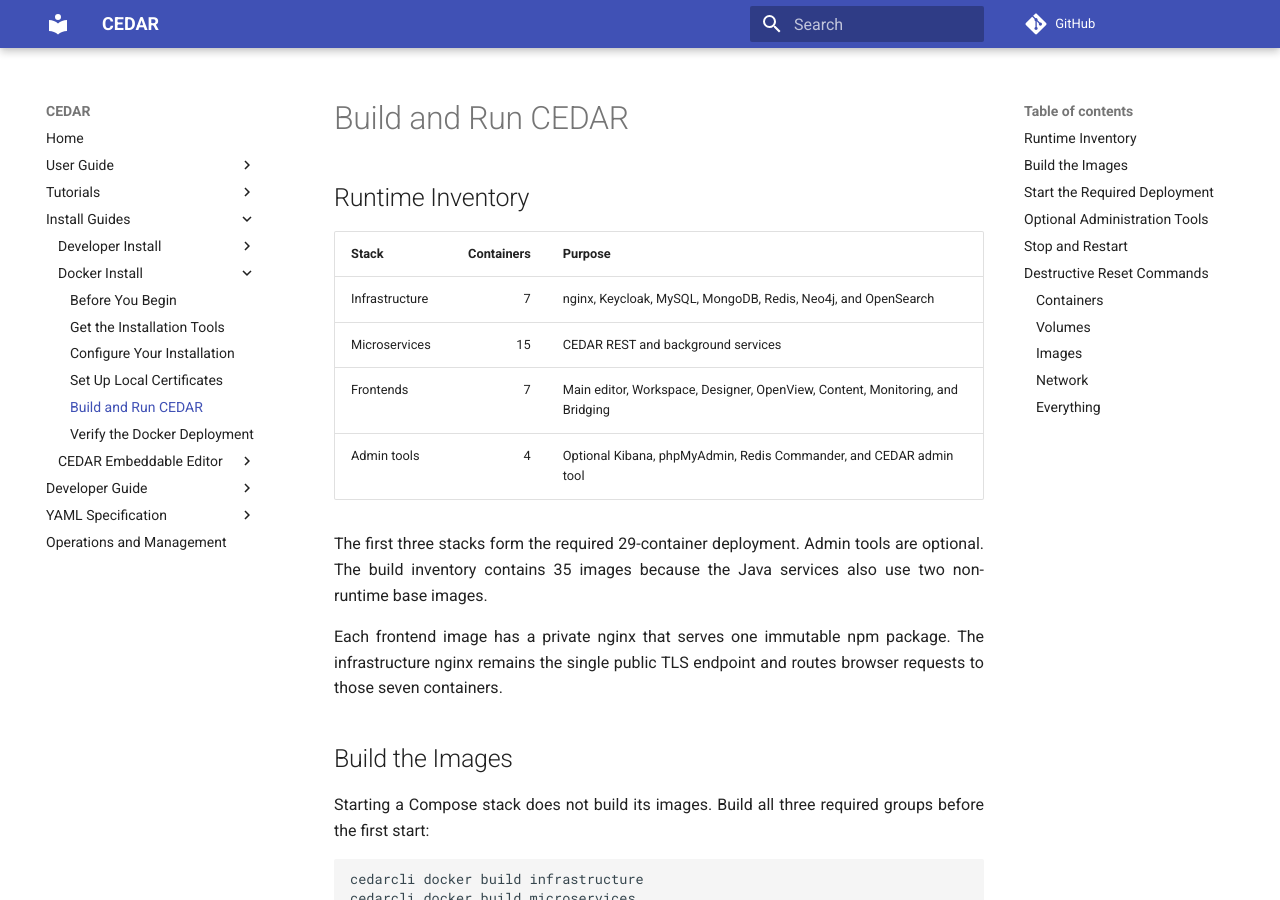
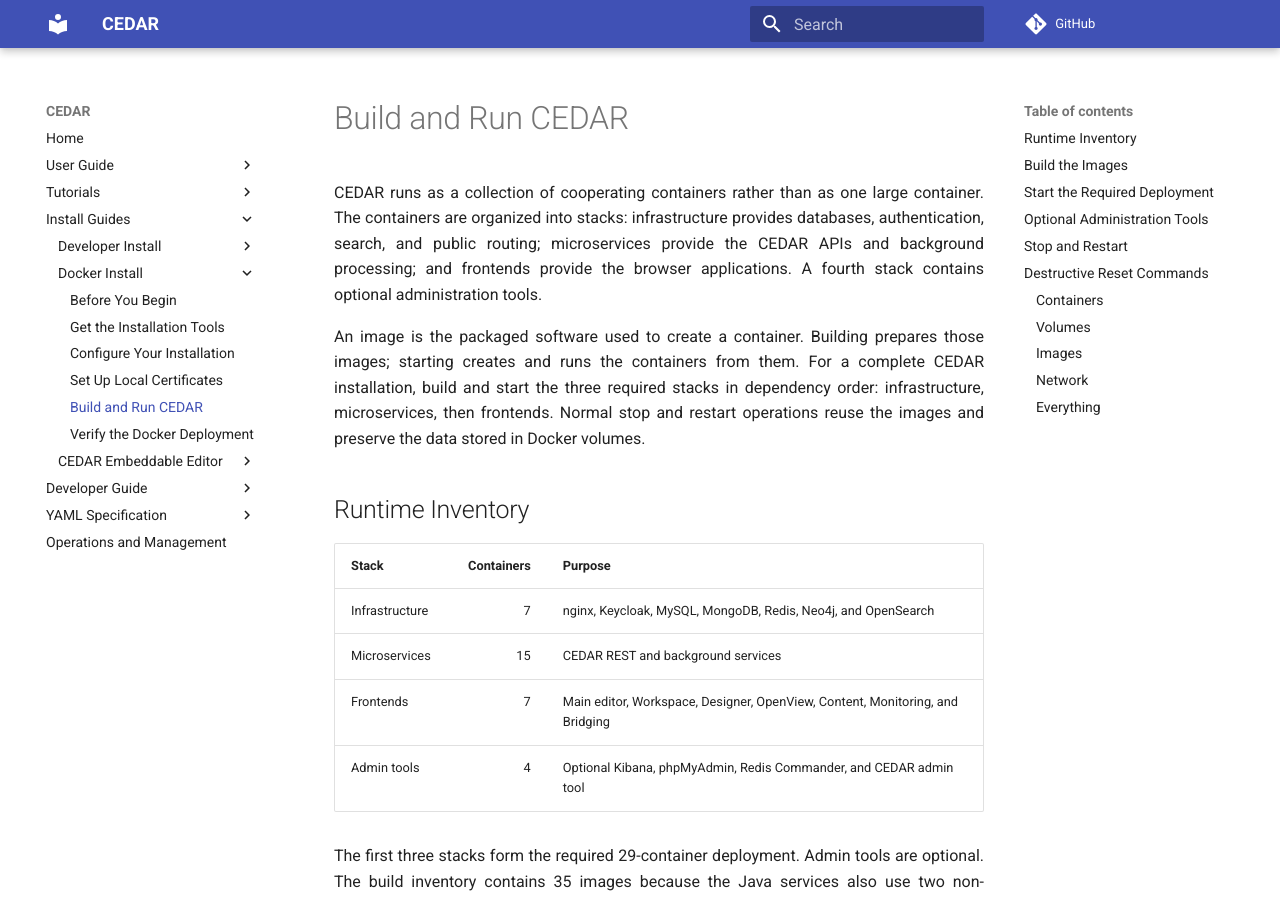
Before and after one commit to metadatacenter/cedar-mkdocs, an MkDocs documentation site: the page built from docs/install-docker-eval/build-and-run.md, in a window 1280 px wide and 900 px high. Built offline with MkDocs 1.6.1 and Material for MkDocs 9.7.7, drawn with Linux system fonts in a browser that asks for light colours; comment, search, counter and statistics services are not loaded.

Commit message:
docs: orient Docker build and run workflow

```diff
--- a/docs/install-docker-eval/build-and-run.md
+++ b/docs/install-docker-eval/build-and-run.md
@@ -1,4 +1,14 @@
 # Build and Run CEDAR
+
+CEDAR runs as a collection of cooperating containers rather than as one large container. The
+containers are organized into stacks: infrastructure provides databases, authentication, search,
+and public routing; microservices provide the CEDAR APIs and background processing; and frontends
+provide the browser applications. A fourth stack contains optional administration tools.
+
+An image is the packaged software used to create a container. Building prepares those images;
+starting creates and runs the containers from them. For a complete CEDAR installation, build and
+start the three required stacks in dependency order: infrastructure, microservices, then frontends.
+Normal stop and restart operations reuse the images and preserve the data stored in Docker volumes.
 
 ## Runtime Inventory
 
```
